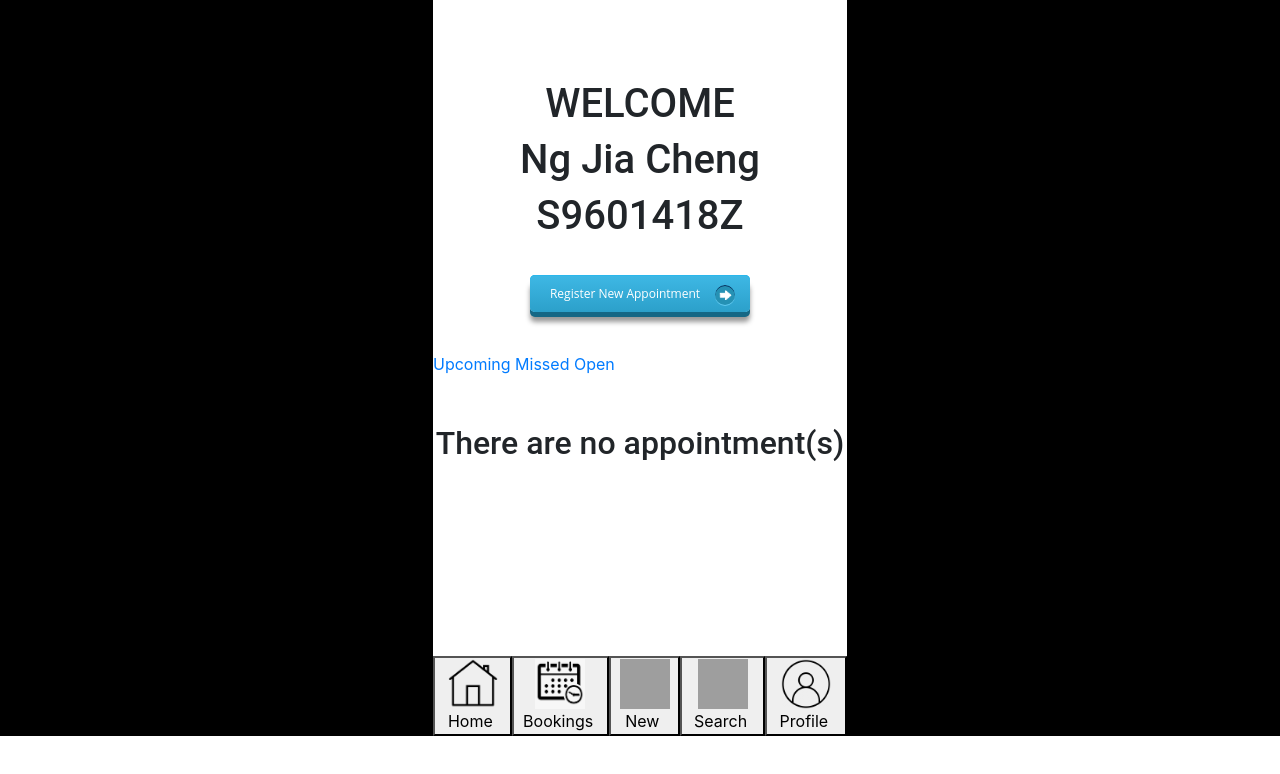
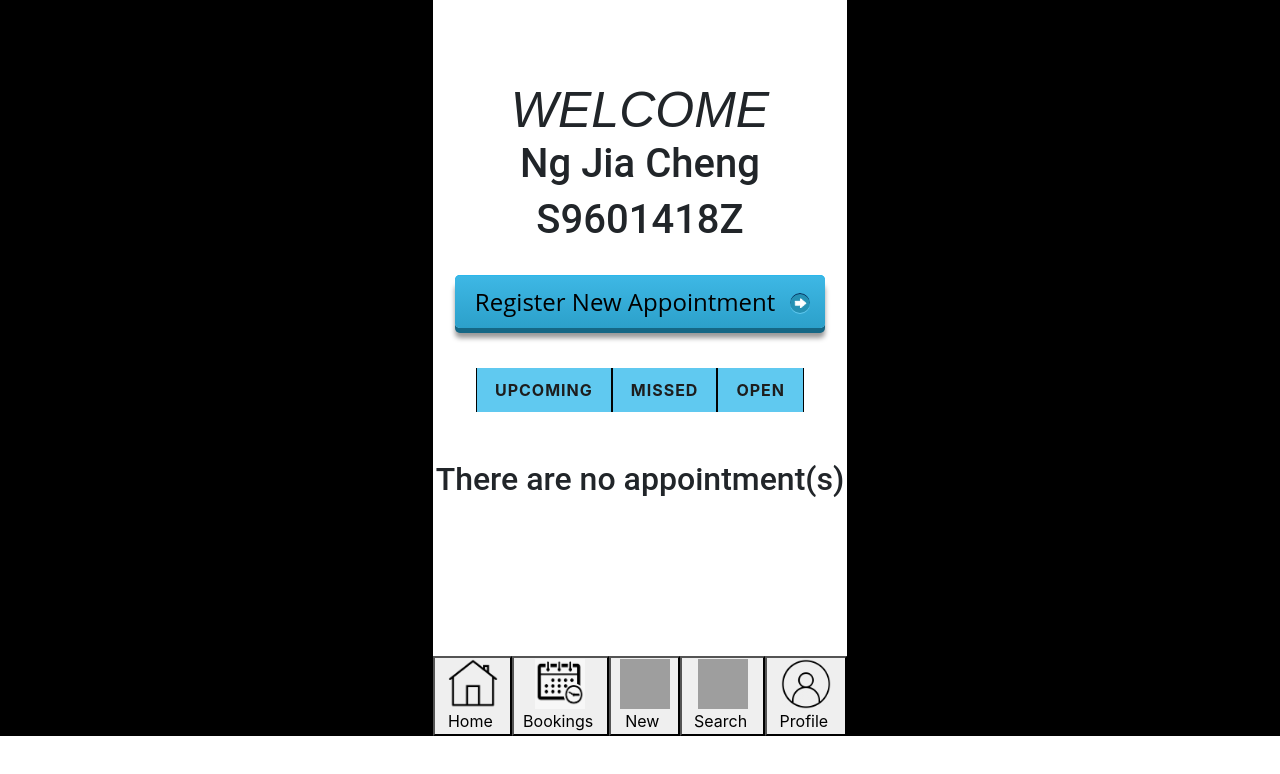
Before and after one commit to wj-tan/learn_react, a React (Create React App) app: page /Home in a window 1280 px wide. Shown: the top 774 px of the page. Built offline with nearby package versions, Linux system fonts and the light colour scheme; grey boxes are pictures that could not be loaded.

Commit message:
Update index.css

```diff
--- a/src/index.css
+++ b/src/index.css
@@ -44,7 +44,7 @@ h1, h2 {
 	background-color: white;
   }
 
-<<<<<<< HEAD
+
   #header{
 	font-family: 'Raleway', sans-serif;
 	font-weight: lighter;
@@ -58,9 +58,9 @@ h1, h2 {
 
 	  background-color:#3bb3e0;
 	  font-family: 'Open Sans', sans-serif;
-	font-size:12px;
+	  font-size:24px;
 	  text-decoration:none;
-	color:#fff;
+	  color:rgb(0, 0, 0);
 	  position:relative;
 	  padding:10px 20px;
 	  padding-right:50px;
@@ -143,3 +143,54 @@ h1, h2 {
   h3 {
 	text-align: center;
   }
+
+  .et_pb_button {
+	clear:left;
+	text-align: center;
+	display: inline-block;
+	margin: 5px; /* space between buttons */
+  }
+
+  .button-one {
+	background: #60c9f0; /* background color */
+  }
+  .button-two {
+	background: #60c9f0;
+  }
+  .button-three {
+	background: #60c9f0;
+  }
+  .button-one,
+  .button-two,
+  .button-three {
+	color: #1d1d1d; /* text color */
+	display: inline-block;
+	border-radius: 0; /* square corners */
+	padding: 10px 18px; /* space around text */
+	text-transform: uppercase; /* all capital letters */
+	font-weight: 700;
+	letter-spacing: 1px;
+	-moz-transition: all 0.2s;
+	-webkit-transition: all 0.2s;
+	transition: all 0.2s;
+	border-right: 1px solid rgb(2, 2, 2);
+	border-left: 1px solid rgb(2, 2, 2);
+  }
+  .button-one:hover,
+  .button-two:hover,
+  .button-three:hover {
+	background: #fff;
+  }
+
+
+  .btnwrap {
+	text-align: center;
+  }
+
+  /* .textwrap {
+	background: #60c9f0;
+  } */
+
+  #header {
+	font-style: oblique;
+  }
```
Lines whose indentation alone changed are shown as unchanged.
